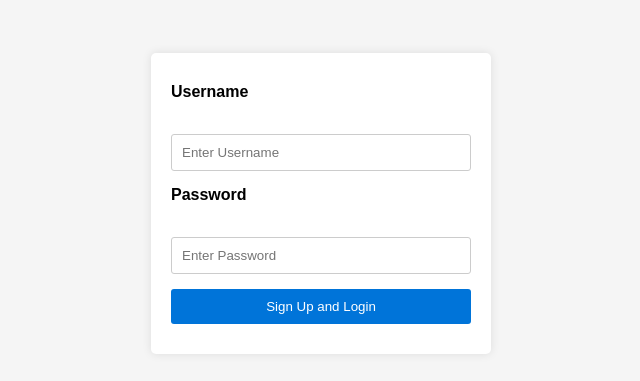
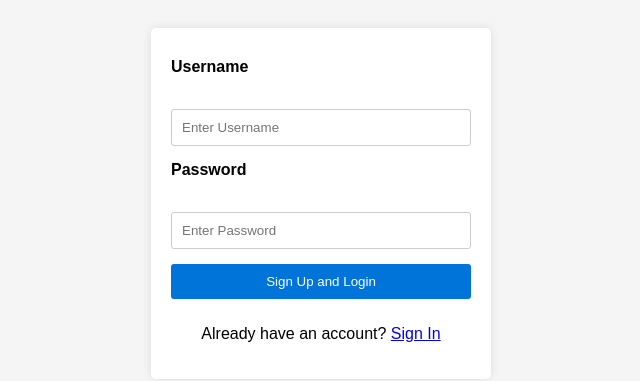
Before and after one commit to GeneKung/CS35L_Project, a React (Create React App) app in the folder frontend/food-app/: page /signup in a window 1280 px wide. Shown: the part 197-578 px from the top of the page, without its empty margins (319-959 px from the left). Built offline with nearby package versions, Linux system fonts and the light colour scheme; no server answers; the HTML template or start-up script is replaced by a standard one.

Commit message:
Linked signup page to signin

```diff
--- a/frontend/food-app/src/components/auth/SignUp.jsx
+++ b/frontend/food-app/src/components/auth/SignUp.jsx
@@ -3,7 +3,7 @@
 import { auth } from "../../firebase.js";
 import { createUserWithEmailAndPassword } from "firebase/auth";
 import { signInWithEmailAndPassword } from "firebase/auth";
-import { useNavigate } from "react-router-dom";
+import { useNavigate, Link } from "react-router-dom";
 
 export default function LoginPrompt() {
   const [username, setUsername] = useState("");
@@ -88,6 +88,10 @@
           Sign Up and Login
         </button>
 
+        <p>
+          Already have an account? <Link to="/signin">Sign In</Link>
+        </p>
+
         {error && <div className="error">{error}</div>}
       </div>
     </div>
```
